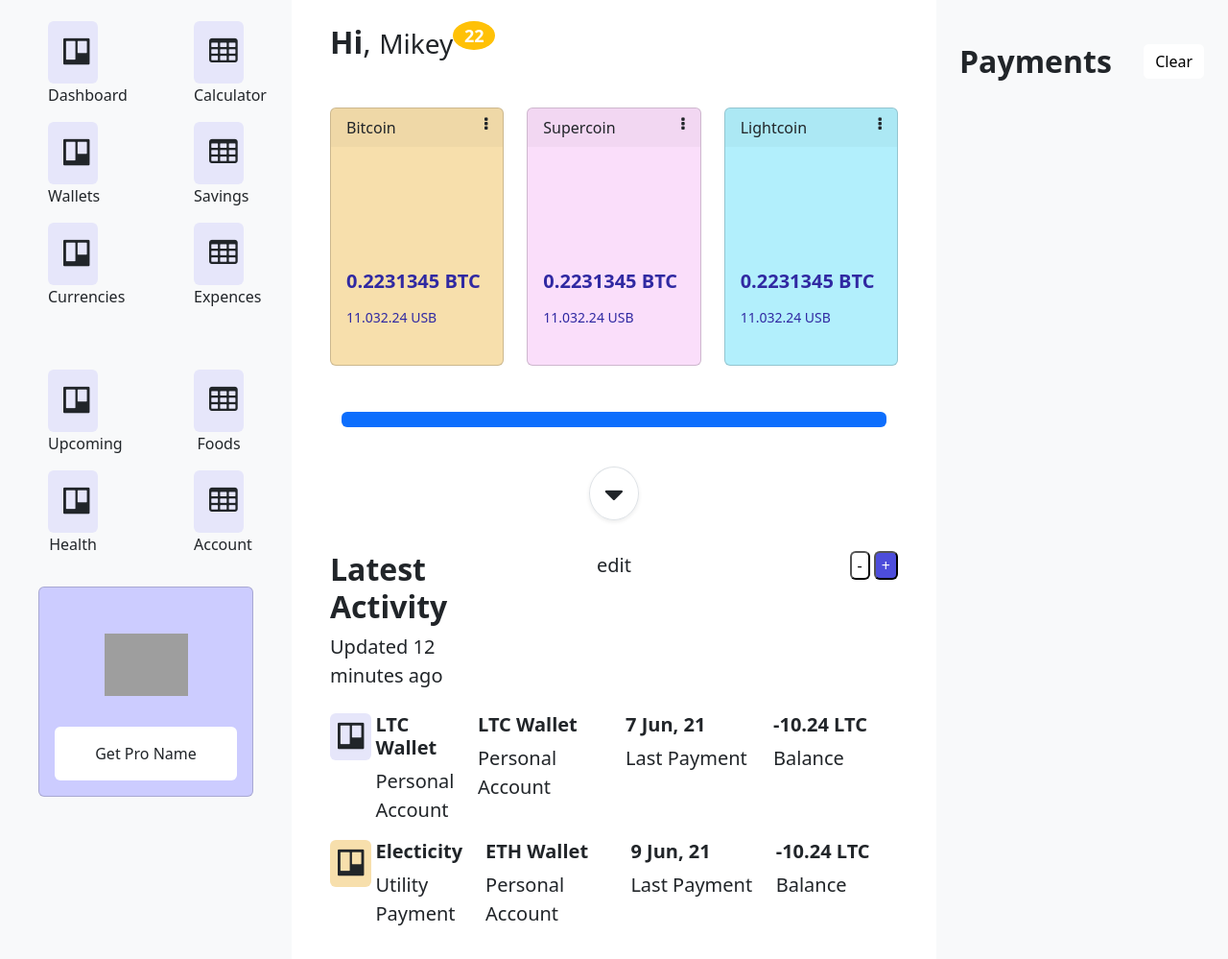
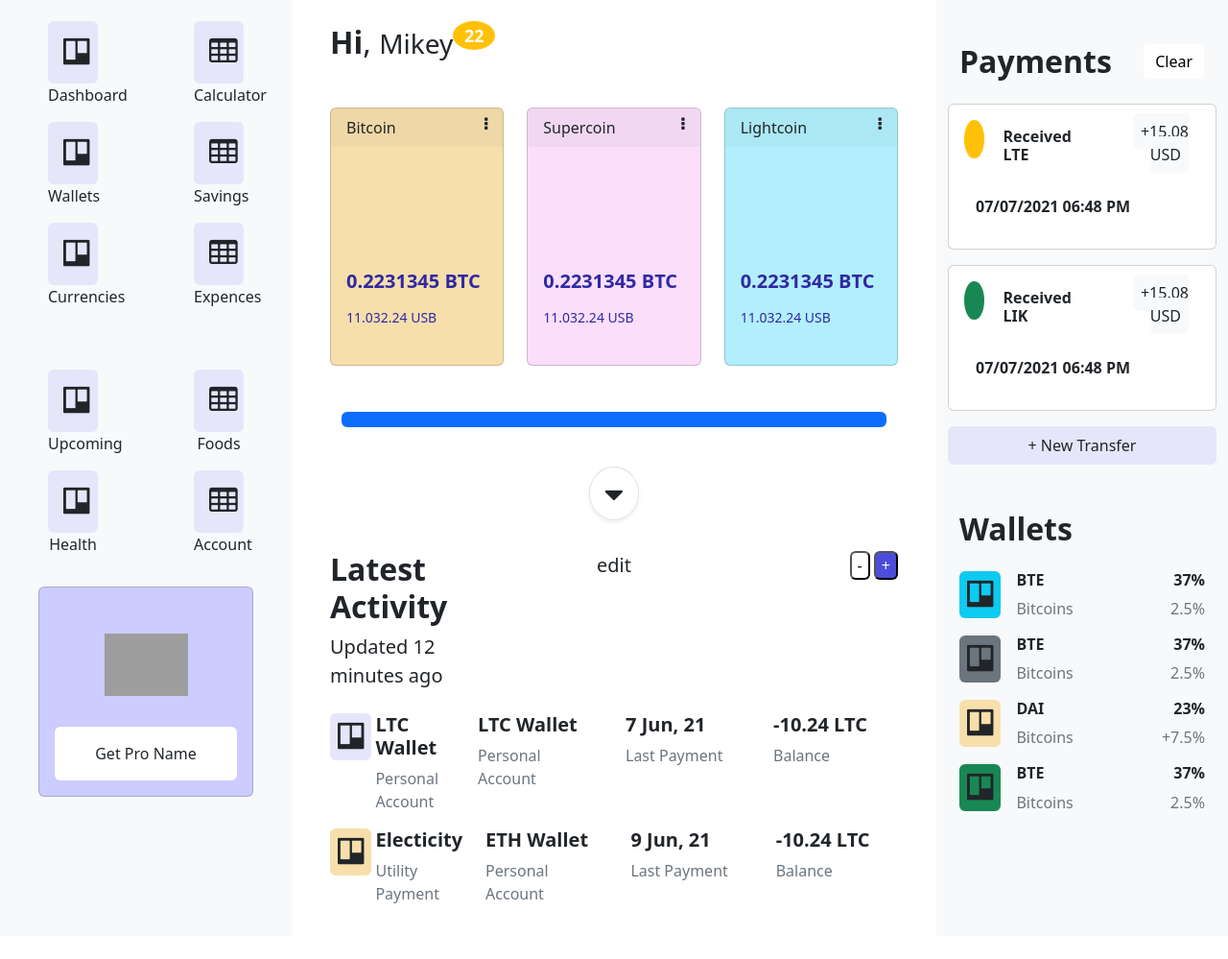
Before and after one commit to Sukumar-Selvam/web-platform-mr6kkq-Bootstrap, a plain HTML site: page index.html in a window 1280 px wide. Shown: the part 77-1076 px from the top of the page at 96% size. After the commit the page ends 1052 px from the top, so only its background shows below. Drawn offline with nearby package versions, Linux system fonts and the light colour scheme; grey boxes are pictures that could not be loaded.

Commit message:
1 file modified

```diff
--- a/index.html
+++ b/index.html
@@ -23,17 +23,17 @@
     ></script>
 
     <style>
-      .my-showdow-bg {
+      .my-shadow-bg {
         background-color: #e6e6fa !important;
       }
 
-      .my-showdow-bg:hover {
+      .my-shadow-bg:hover {
         cursor: pointer;
         background-color: #4d4ddb !important;
         color: #fff;
       }
 
-      .my-showdowdark-bg {
+      .my-shadowdark-bg {
         cursor: pointer;
         background-color: #4d4ddb !important;
         color: #fff;
@@ -93,14 +93,14 @@
 
           <div class="row text-center mt-5">
             <div class="col-3 container">
-              <div class="border-0 p-3 rounded my-showdow-bg">
+              <div class="border-0 p-3 rounded my-shadow-bg">
                 <i class="fa fa-trello fa-2x"></i>
               </div>
               <p>Dashboard</p>
             </div>
 
             <div class="col-3 container">
-              <div class="border-0 p-3 rounded my-showdow-bg">
+              <div class="border-0 p-3 rounded my-shadow-bg">
                 <i class="fa fa-table fa-2x"></i>
               </div>
               <p>Calculator</p>
@@ -109,14 +109,14 @@
 
           <div class="row text-center">
             <div class="col-3 container">
-              <div class="border-0 p-3 rounded my-showdow-bg">
+              <div class="border-0 p-3 rounded my-shadow-bg">
                 <i class="fa fa-trello fa-2x"></i>
               </div>
               <p>Wallets</p>
             </div>
 
             <div class="col-3 container">
-              <div class="border-0 p-3 rounded my-showdow-bg">
+              <div class="border-0 p-3 rounded my-shadow-bg">
                 <i class="fa fa-table fa-2x"></i>
               </div>
               <p>Savings</p>
@@ -125,14 +125,14 @@
 
           <div class="row text-center">
             <div class="col-3 container">
-              <div class="border-0 p-3 rounded my-showdow-bg">
+              <div class="border-0 p-3 rounded my-shadow-bg">
                 <i class="fa fa-trello fa-2x"></i>
               </div>
               <p>Currencies</p>
             </div>
 
             <div class="col-3 container">
-              <div class="border-0 p-3 rounded my-showdow-bg">
+              <div class="border-0 p-3 rounded my-shadow-bg">
                 <i class="fa fa-table fa-2x"></i>
               </div>
               <p>Expences</p>
@@ -141,14 +141,14 @@
 
           <div class="row text-center mt-5">
             <div class="col-3 container">
-              <div class="border-0 p-3 rounded my-showdow-bg">
+              <div class="border-0 p-3 rounded my-shadow-bg">
                 <i class="fa fa-trello fa-2x"></i>
               </div>
               <p>Upcoming</p>
             </div>
 
             <div class="col-3 container">
-              <div class="border-0 p-3 rounded my-showdow-bg">
+              <div class="border-0 p-3 rounded my-shadow-bg">
                 <i class="fa fa-table fa-2x"></i>
               </div>
               <p>Foods</p>
@@ -157,14 +157,14 @@
 
           <div class="row text-center">
             <div class="col-3 container">
-              <div class="border-0 p-3 rounded my-showdow-bg">
+              <div class="border-0 p-3 rounded my-shadow-bg">
                 <i class="fa fa-trello fa-2x"></i>
               </div>
               <p>Health</p>
             </div>
 
             <div class="col-3 container">
-              <div class="border-0 p-3 rounded my-showdow-bg">
+              <div class="border-0 p-3 rounded my-shadow-bg">
                 <i class="fa fa-table fa-2x"></i>
               </div>
               <p>Account</p>
@@ -307,7 +307,7 @@
               </div>
               <div class="col text-end">
                 <button class="button-0 bg-body rounded">-</button>
-                <button class="button bg-primary my-showdowdark-bg rounded">
+                <button class="button bg-primary my-shadowdark-bg rounded">
                   +
                 </button>
               </div>
@@ -317,27 +317,27 @@
               <div class="col">
                 <div class="d-flex">
                   <div class="bd-highlight">
-                    <div class="border-0 p-2 rounded my-showdow-bg">
+                    <div class="border-0 p-2 rounded my-shadow-bg">
                       <i class="fa fa-trello fa-2x"></i>
                     </div>
                   </div>
                   <div class="flex-shrink-1 bd-highlight ms-1">
                     <h5><b>LTC Wallet</b></h5>
-                    <p class="lead">Personal Account</p>
+                    <p class="text-muted">Personal Account</p>
                   </div>
                 </div>
               </div>
               <div class="col">
                 <h5><b>LTC Wallet</b></h5>
-                <p class="lead">Personal Account</p>
+                <p class="text-muted">Personal Account</p>
               </div>
               <div class="col">
                 <h5><b>7 Jun, 21</b></h5>
-                <p class="lead">Last Payment</p>
+                <p class="text-muted">Last Payment</p>
               </div>
               <div class="col">
                 <h5><b>-10.24 LTC</b></h5>
-                <p class="lead">Balance</p>
+                <p class="text-muted">Balance</p>
               </div>
             </div>
 
@@ -351,21 +351,21 @@
                   </div>
                   <div class="flex-shrink-1 bd-highlight ms-1">
                     <h5><b>Electicity</b></h5>
-                    <p class="lead">Utility Payment</p>
+                    <p class="text-muted">Utility Payment</p>
                   </div>
                 </div>
               </div>
               <div class="col">
                 <h5><b>ETH Wallet</b></h5>
-                <p class="lead">Personal Account</p>
+                <p class="text-muted">Personal Account</p>
               </div>
               <div class="col">
                 <h5><b>9 Jun, 21</b></h5>
-                <p class="lead">Last Payment</p>
+                <p class="text-muted">Last Payment</p>
               </div>
               <div class="col">
                 <h5><b>-10.24 LTC</b></h5>
-                <p class="lead">Balance</p>
+                <p class="text-muted">Balance</p>
               </div>
             </div>
           </section>
@@ -402,6 +402,152 @@
                 </button>
               </div>
             </div>
+
+            <div class="row mt-3">
+              <div class="card bg-white">
+                <div class="card-body">
+                  <div class="row">
+                    <div class="col-sm-1 m-0 p-0">
+                      <div class="border-0 m-0 rounded-circle p-2 bg-warning">
+                        &nbsp;
+                      </div>
+                    </div>
+                    <div class="col">
+                      <h6 class="p-2"><b>Received LTE</b></h6>
+                    </div>
+                    <div class="col text-end">
+                      <span class="bg-light p-2 rounded">+15.08 USD</span>
+                    </div>
+                  </div>
+                  <div class="row mt-3">
+                    <p><b>07/07/2021 06:48 PM</b></p>
+                  </div>
+                </div>
+              </div>
+            </div>
+
+            <div class="row mt-3">
+              <div class="card bg-white">
+                <div class="card-body">
+                  <div class="row">
+                    <div class="col-sm-1 m-0 p-0">
+                      <div class="border-0 m-0 rounded-circle p-2 bg-success">
+                        &nbsp;
+                      </div>
+                    </div>
+                    <div class="col">
+                      <h6 class="p-2"><b>Received LIK</b></h6>
+                    </div>
+                    <div class="col text-end">
+                      <span class="bg-light p-2 rounded">+15.08 USD</span>
+                    </div>
+                  </div>
+                  <div class="row mt-3">
+                    <p><b>07/07/2021 06:48 PM</b></p>
+                  </div>
+                </div>
+              </div>
+            </div>
+
+            <div class="row mt-3">
+              <div
+                class="border-0 m-0 rounded p-2 my-shadow-bg text-center my-"
+              >
+                + New Transfer
+              </div>
+            </div>
+          </section>
+
+          <section class="container mt-5">
+            <div class="row">
+              <div class="col">
+                <header>
+                  <h2>
+                    <b>Wallets</b>
+                  </h2>
+                </header>
+              </div>
+            </div>
+
+            <div class="row mt-3">
+              <div class="col-6">
+                <div class="d-flex">
+                  <div class="bd-highlight">
+                    <div class="border-0 p-2 rounded bg-info">
+                      <i class="fa fa-trello fa-2x"></i>
+                    </div>
+                  </div>
+                  <div class="flex-shrink-1 bd-highlight ms-3">
+                    <h6><b>BTE</b></h6>
+                    <p class="text-muted m-0 p-0">Bitcoins</p>
+                  </div>
+                </div>
+              </div>
+              <div class="col-6 text-end">
+                <h6><b>37%</b></h6>
+                <p class="text-muted text-success m-0 p-0">2.5%</p>
+              </div>
+            </div>
+
+            <div class="row mt-3">
+              <div class="col-6">
+                <div class="d-flex">
+                  <div class="bd-highlight">
+                    <div class="border-0 p-2 rounded bg-secondary">
+                      <i class="fa fa-trello fa-2x"></i>
+                    </div>
+                  </div>
+                  <div class="flex-shrink-1 bd-highlight ms-3">
+                    <h6><b>BTE</b></h6>
+                    <p class="text-muted m-0 p-0">Bitcoins</p>
+                  </div>
+                </div>
+              </div>
+              <div class="col-6 text-end">
+                <h6><b>37%</b></h6>
+                <p class="text-muted text-success m-0 p-0">2.5%</p>
+              </div>
+            </div>
+
+            <div class="row mt-3">
+              <div class="col-6">
+                <div class="d-flex">
+                  <div class="bd-highlight">
+                    <div class="border-0 p-2 rounded my-sandal-bg">
+                      <i class="fa fa-trello fa-2x"></i>
+                    </div>
+                  </div>
+                  <div class="flex-shrink-1 bd-highlight ms-3">
+                    <h6><b>DAI</b></h6>
+                    <p class="text-muted m-0 p-0">Bitcoins</p>
+                  </div>
+                </div>
+              </div>
+              <div class="col-6 text-end">
+                <h6><b>23%</b></h6>
+                <p class="text-muted text-success m-0 p-0">+7.5%</p>
+              </div>
+            </div>
+
+            <div class="row mt-3">
+              <div class="col-6">
+                <div class="d-flex">
+                  <div class="bd-highlight">
+                    <div class="border-0 p-2 rounded bg-success">
+                      <i class="fa fa-trello fa-2x"></i>
+                    </div>
+                  </div>
+                  <div class="flex-shrink-1 bd-highlight ms-3">
+                    <h6><b>BTE</b></h6>
+                    <p class="text-muted m-0 p-0">Bitcoins</p>
+                  </div>
+                </div>
+              </div>
+              <div class="col-6 text-end">
+                <h6><b>37%</b></h6>
+                <p class="text-muted text-success m-0 p-0">2.5%</p>
+              </div>
+            </div>
           </section>
         </div>
       </div>
```
